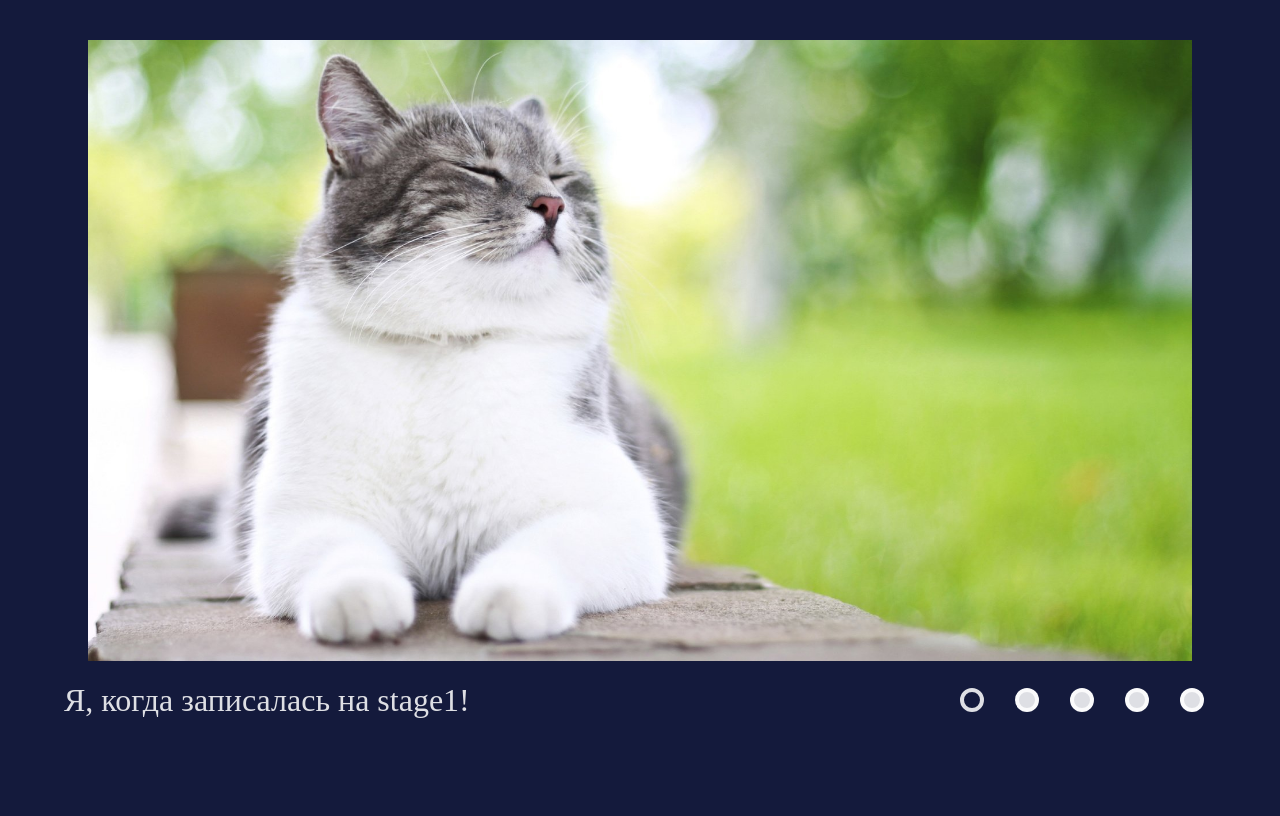
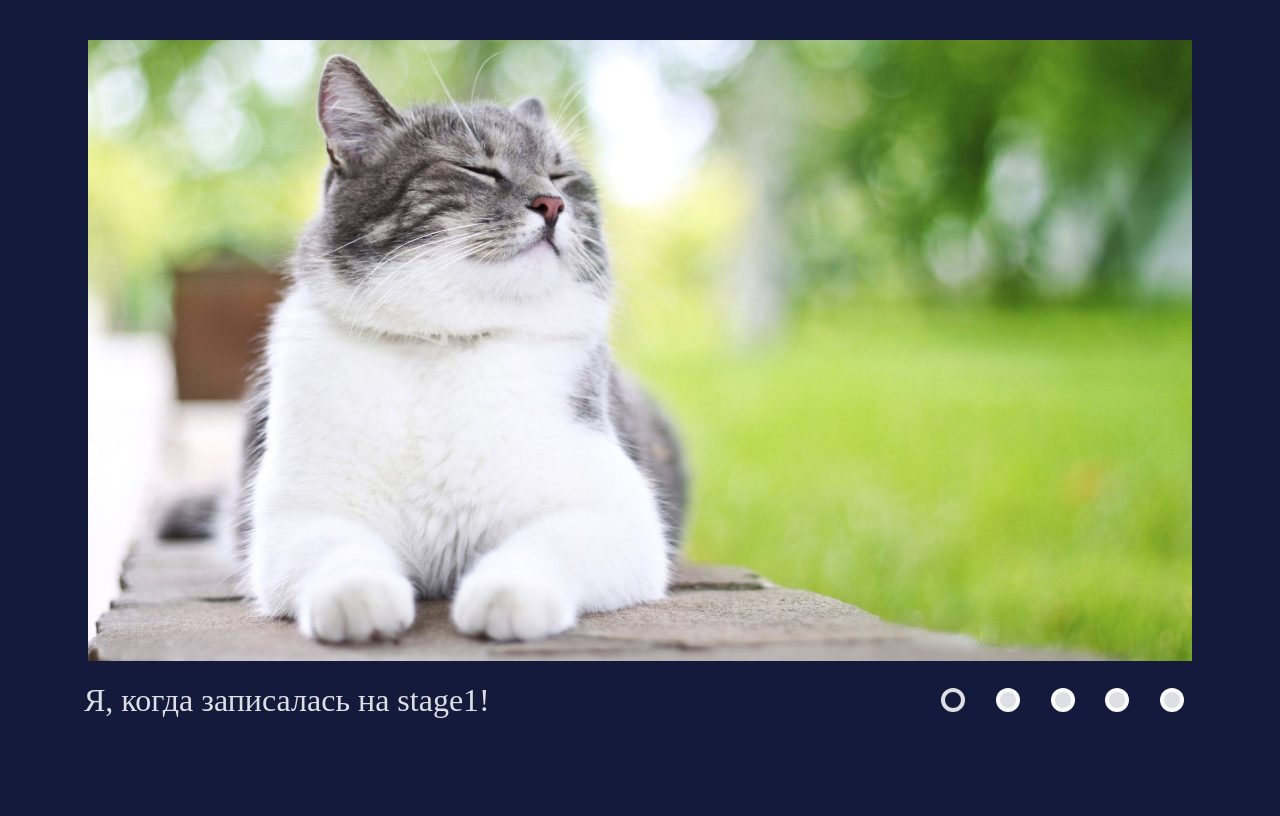
Before and after one commit to Rarity110/cssMemSlider, a plain HTML site: page cssMemSlider/index.html in a window 1280 px wide. Drawn offline with Linux system fonts and the light colour scheme; files whose address does not match are found by name.

Commit message:
fix: fix margins  (Sat, May 14, 2022 01:15:15 PM)

```diff
--- a/cssMemSlider/style.css
+++ b/cssMemSlider/style.css
@@ -8,8 +8,8 @@ body {
 }
 
 .wrapper {
-    max-width: 120rem;
-    width: 90%;
+    max-width: 97vw;
+    width: 139vh;
     height: 97vh;
     margin: 5vh auto auto auto;
     display: flex;
@@ -43,7 +43,7 @@ input {
     opacity: 0;
     transition: all 0.7s linear;
     background-repeat: no-repeat;
-    background-position: center;
+    background-position: bottom;
     background-size: contain;
 }
 
@@ -120,12 +120,6 @@ label:hover .key {
     transition: transform ease-in-out .7s, opacity ease-in-out .7s;
 }
 
-/* @media (min-height: 1120px) {
-    .slides {
-        background-size: cover;
-    }
-} */
-
 @media (max-width: 1279.98px) {
     .key {
         height: 1rem;
@@ -149,6 +143,7 @@ label:hover .key {
         height: 10%;
         justify-content: center;
         gap: 1%;
+        align-items: center;
     }
 
     .key {
@@ -185,18 +180,4 @@ label:hover .key {
     transition: transform ease-in-out .7s, opacity ease-in-out .7s;
     opacity: 1;
     width: 100%;
-};
-
-
-
-
-/* @media (max-width: 1279.98px) {
-    .key {
-        height: 1rem;
-        width: 1rem;
-    }
-
-    .phrases {
-        font-size: 1rem;
-    }
-} */
+}
```
